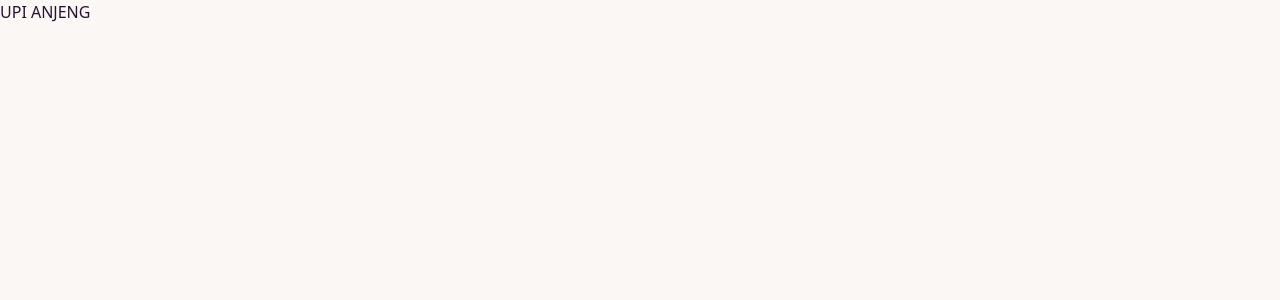
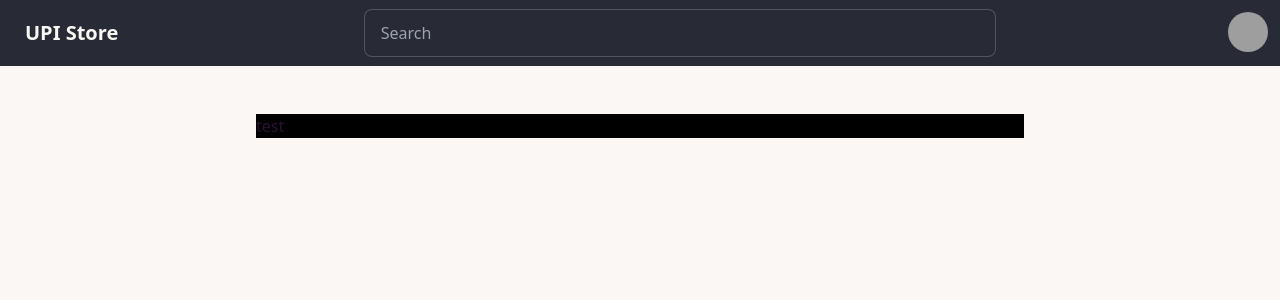
Before and after one commit to siroj05/movie-app, a React (Vite) app in the folder frontend/lidlix/: page /home in a window 1280 px wide. Shown: the top 300 px of the page. Built offline with nearby package versions, Linux system fonts and the light colour scheme; grey boxes are pictures that could not be loaded.

Commit message:
tambah navbar

```diff
--- /dev/null
+++ b/frontend/lidlix/src/components/navbar/navbar.tsx
@@ -0,0 +1,38 @@
+import React from 'react';
+
+export default function MainNavbar() {
+
+  return (
+    <div data-theme="dracula">
+      <div className="navbar bg-base-100">
+        <div className="flex justify-between w-full">
+          <a className="btn btn-ghost text-xl">UPI Store</a>
+          <div className='w-1/2'>
+            <div className="flex-none gap-2">
+              <div className="form-control">
+                <input type="text" placeholder="Search" className="input input-bordered w-full md:w-auto" />
+              </div>
+            </div>
+          </div>
+          <div className="dropdown dropdown-end">
+            <div tabIndex={0} role="button" className="btn btn-ghost btn-circle avatar">
+              <div className="w-10 rounded-full">
+                <img alt="" src="https://daisyui.com/images/stock/photo-1534528741775-53994a69daeb.jpg" />
+              </div>
+            </div>
+            <ul tabIndex={0} className="mt-3 z-[1] p-2 shadow menu menu-sm dropdown-content bg-base-100 rounded-box w-52">
+              <li>
+                <a className="justify-between">
+                  Profile
+                  <span className="badge">New</span>
+                </a>
+              </li>
+              <li><a>Settings</a></li>
+              <li><a>Logout</a></li>
+            </ul>
+          </div>
+        </div>
+      </div>
+    </div>
+  );
+}
--- a/frontend/lidlix/src/pages/home/home.tsx
+++ b/frontend/lidlix/src/pages/home/home.tsx
@@ -1,8 +1,18 @@
-import React from 'react'
+import MainNavbar from '../../components/navbar/navbar'
 
 const Home = () => {
   return (
-    <div>UPI ANJENG</div>
+    <>
+      <div>
+        <MainNavbar/>
+      </div>
+      {/* main konten */}
+      <div className='flex justify-center mt-12'>
+        <div className='w-3/5 bg-black'>
+          test
+        </div>
+      </div>
+    </>
   )
 }
 
```
